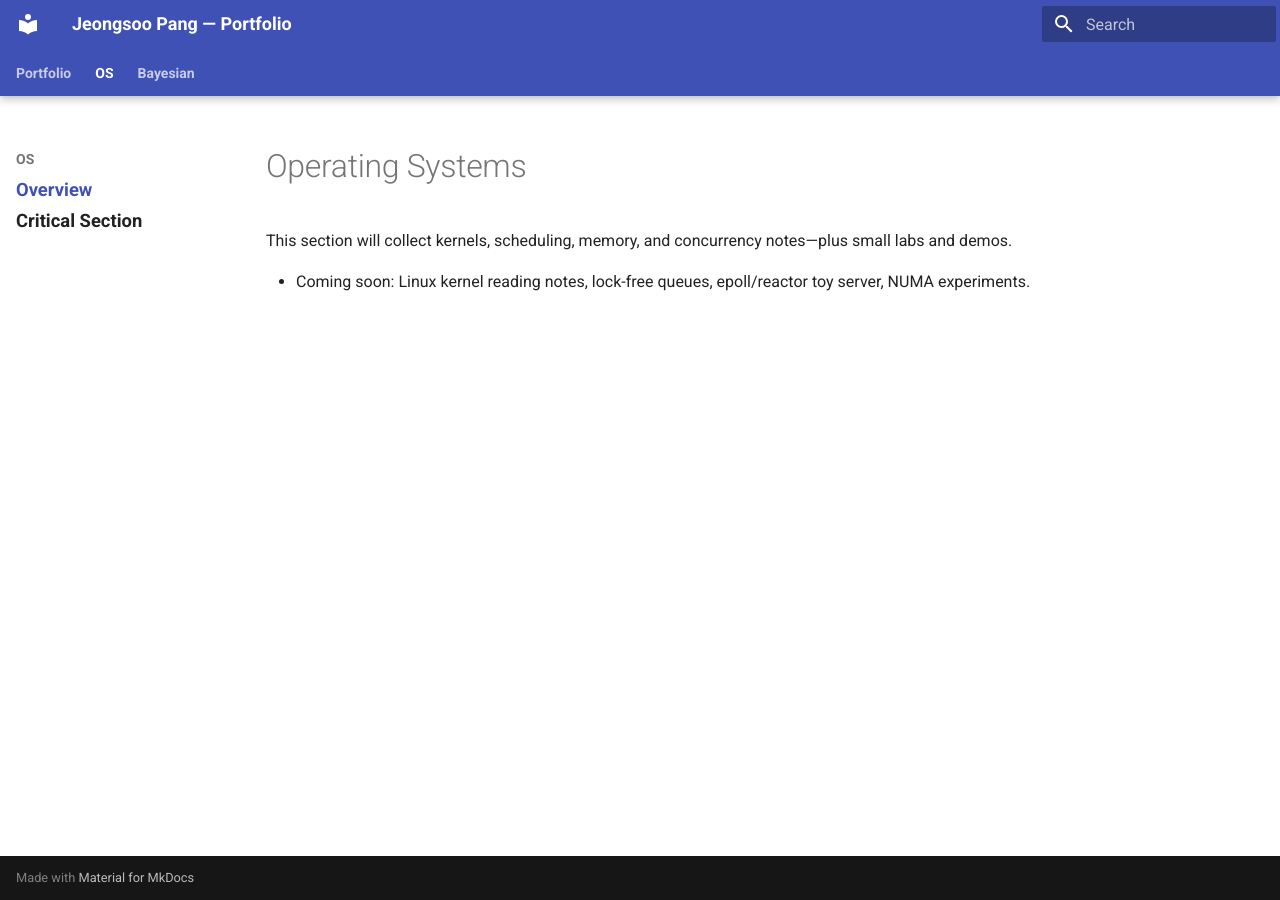
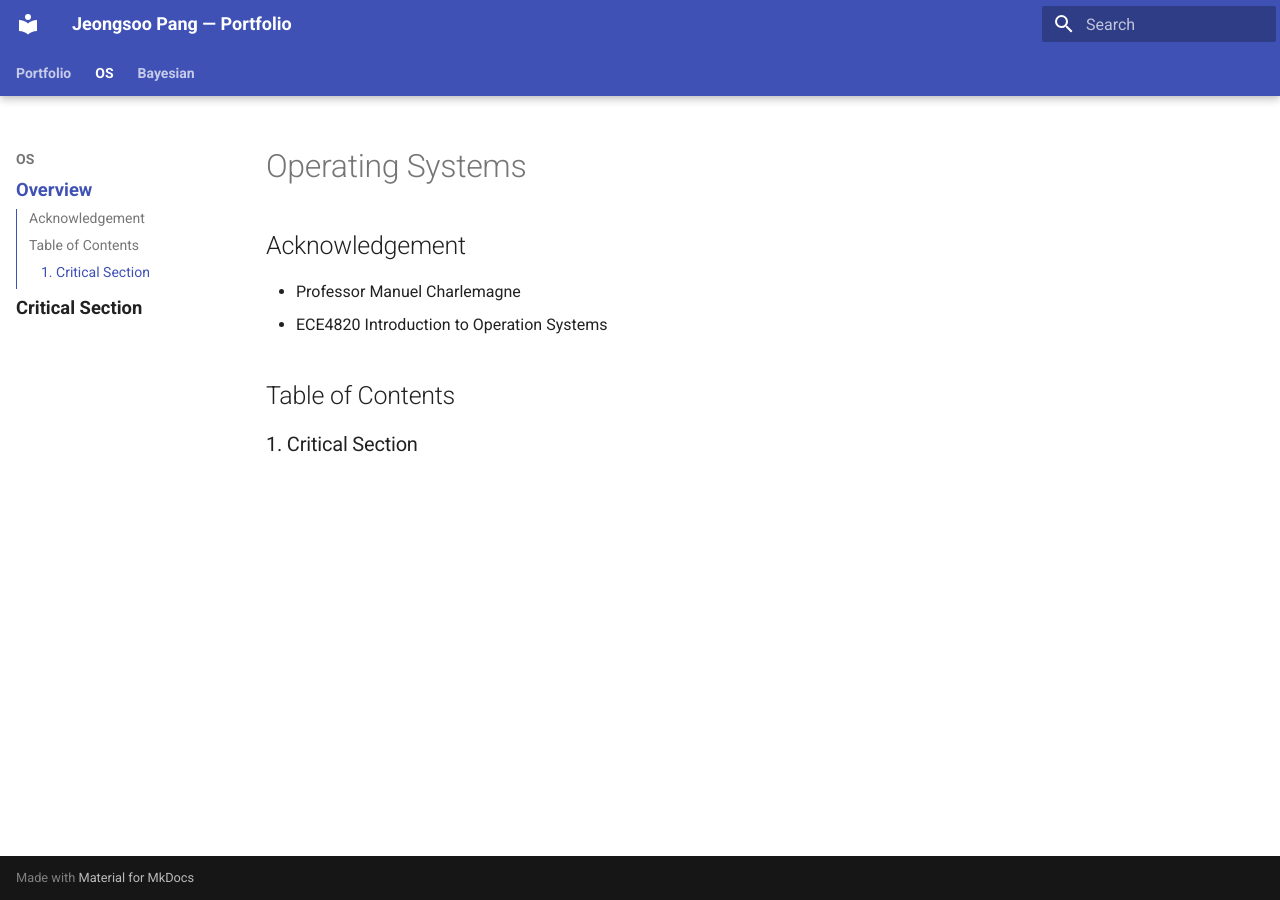
Before and after one commit to Jeongsoo-dev/ML_based_MR_CT_SeriesType_Detection, an MkDocs documentation site: the page built from docs/os/index.md, in a window 1280 px wide. Built offline with MkDocs 1.6.1 and Material for MkDocs 9.7.7, drawn with Linux system fonts in a browser that asks for light colours.

Commit message:
Update index.md

```diff
--- a/docs/os/index.md
+++ b/docs/os/index.md
@@ -6,6 +6,9 @@ hide:
 
 # Operating Systems
 
-This section will collect kernels, scheduling, memory, and concurrency notes—plus small labs and demos.
+## Acknowledgement
+- Professor Manuel Charlemagne
+- ECE4820 Introduction to Operation Systems
 
-- Coming soon: Linux kernel reading notes, lock-free queues, epoll/reactor toy server, NUMA experiments.
+## Table of Contents
+### 1. Critical Section
```
